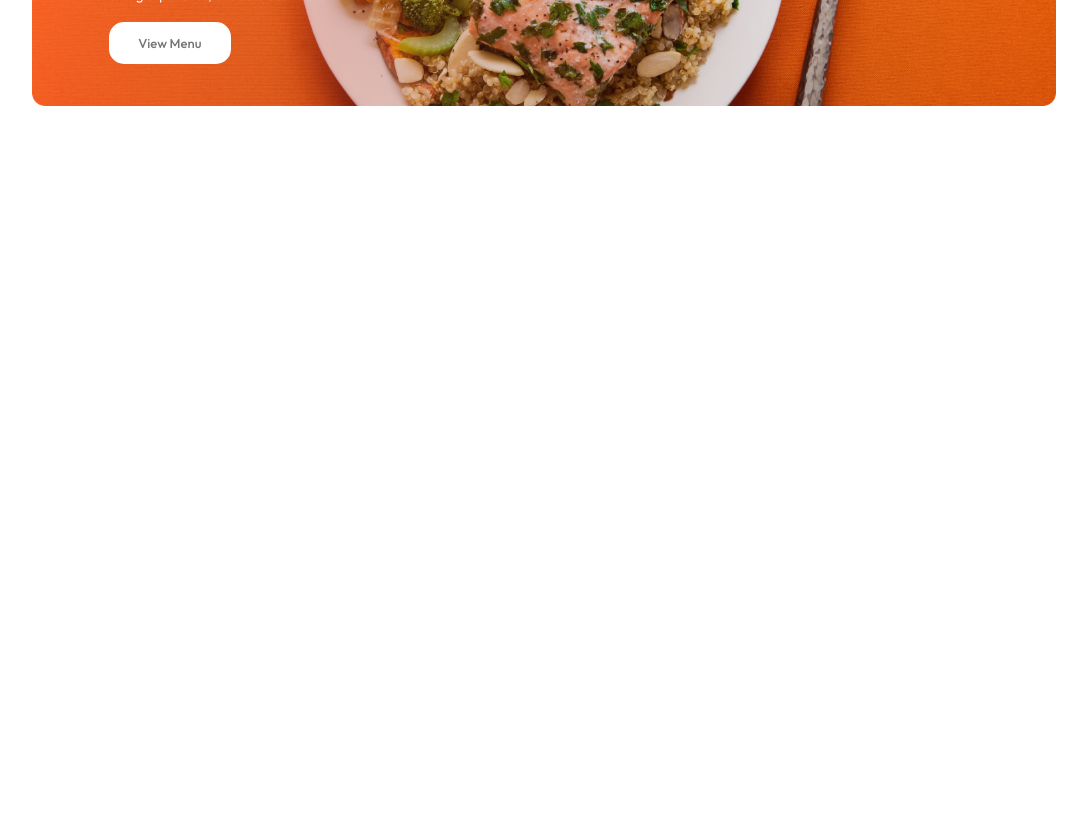
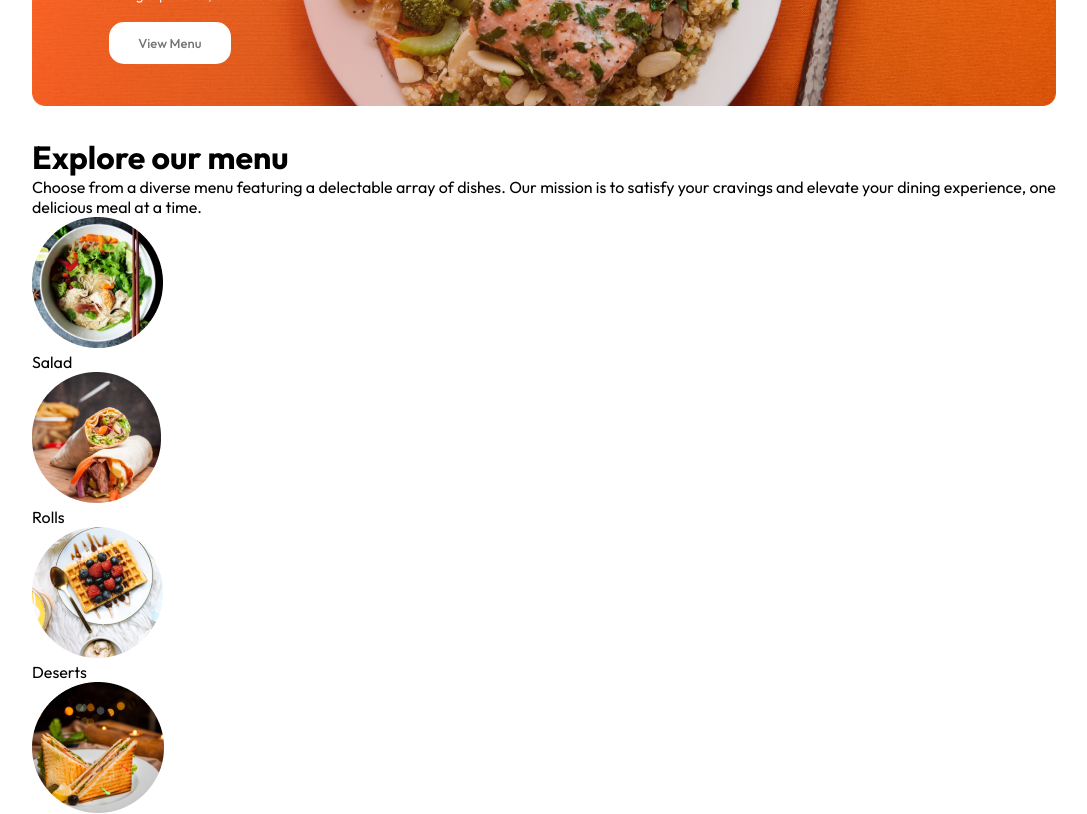
Before and after one commit to noahnoahnoahtran/Web_Dev, a React (Vite) app in the folder Website/11_food_delivery/: page / in a window 1280 px wide. Shown: the part 440-1254 px from the top of the page, without its empty margins (96-1183 px from the left). Before the commit the page ends 800 px from the top, so only its background shows below. Built offline with nearby package versions, Linux system fonts and the light colour scheme.

Commit message:
feat(home/exploremenu): setup html structure

```diff
--- /dev/null
+++ b/Website/11_food_delivery/src/components/ExploreMenu/ExploreMenu.jsx
@@ -0,0 +1,26 @@
+import React from "react";
+import "./ExploreMenu.css";
+import { menu_list } from "../../assets/assets";
+
+const ExploreMenu = () => {
+  return (
+    <div className="explore-menu" id="explore-menu">
+      <h1>Explore our menu</h1>
+      <p className="explore-menu-text">
+        Choose from a diverse menu featuring a delectable array of dishes. Our
+        mission is to satisfy your cravings and elevate your dining experience,
+        one delicious meal at a time.
+      </p>
+      <div className="explore-menu-list">
+        {menu_list.map((item, index) => (
+          <div key={index} className="explore-menu-list-item">
+            <img src={item.menu_image} alt={item.menu_name} />
+            <p>{item.menu_name}</p>
+          </div>
+        ))}
+      </div>
+    </div>
+  );
+};
+
+export default ExploreMenu;
--- a/Website/11_food_delivery/src/pages/Home/Home.jsx
+++ b/Website/11_food_delivery/src/pages/Home/Home.jsx
@@ -1,11 +1,13 @@
 import React from "react";
 import "./Home.css";
 import Header from "../../components/Header/Header";
+import ExploreMenu from "../../components/ExploreMenu/ExploreMenu";
 
 const Home = () => {
   return (
     <div>
       <Header />
+      <ExploreMenu />
     </div>
   );
 };
```
Also changed, not shown: Website/11_food_delivery/src/components/ExploreMenu/ExploreMenu.css (added).
